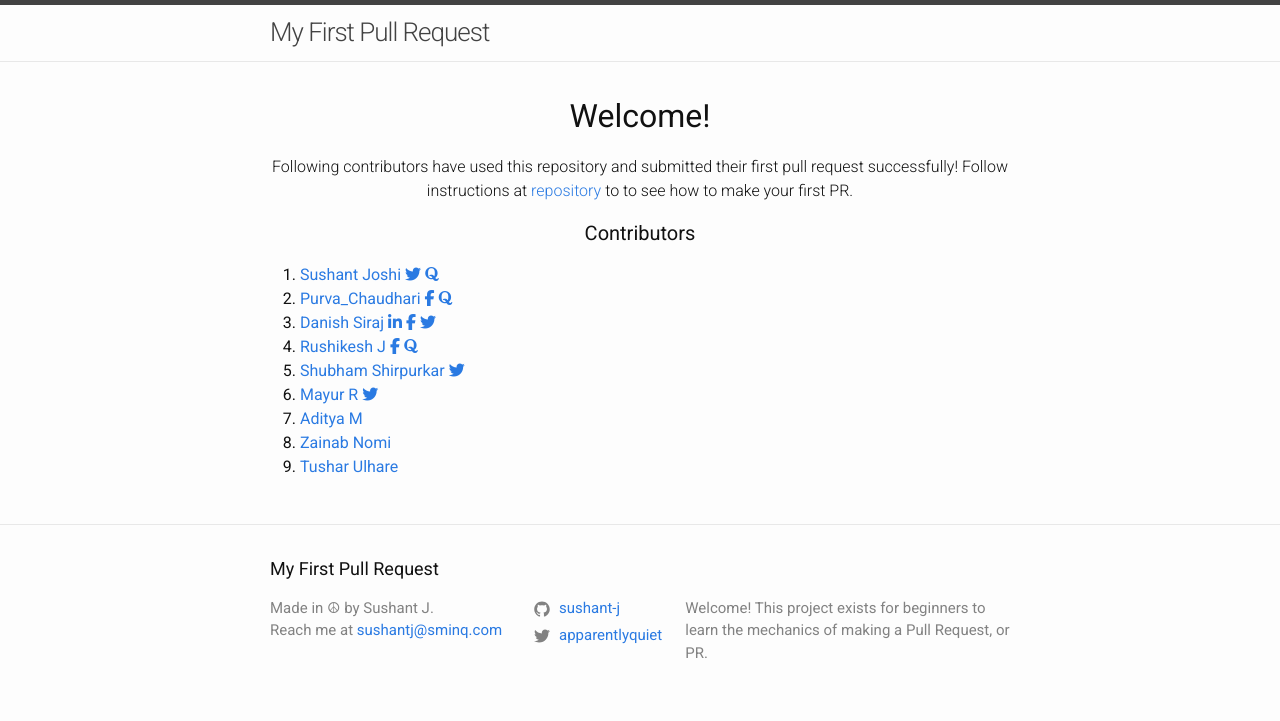
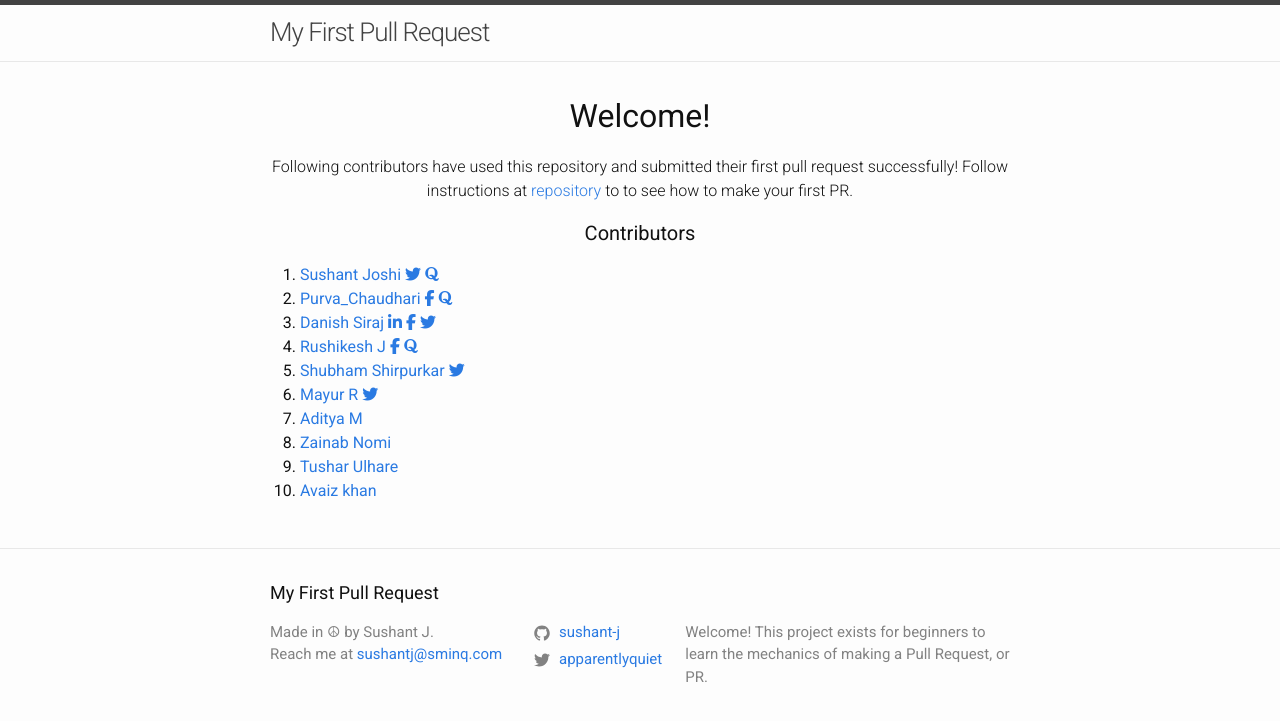
Before and after one commit to sushant-j/my-first-pull-request, a Jekyll site: the page built from index.md, in a window 1280 px wide. Shown: the top 721 px of the page. Built offline with Jekyll 4.4.1, drawn with Linux system fonts in a browser that asks for light colours; nearby versions of some CDN libraries.

Commit message:
Added my name

```diff
--- a/_layouts/home.html
+++ b/_layouts/home.html
@@ -88,6 +88,10 @@ layout: default
       <a href="https://github.com/tusharulhare/">
         Tushar Ulhare
       </a>
+ <li>
+      <a href="https://github.com/azkn/">
+        Avaiz khan
+      </a>
     </li>
   </ol>
 </div>
```
